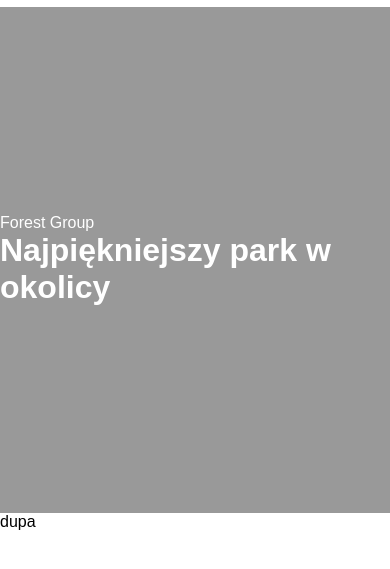
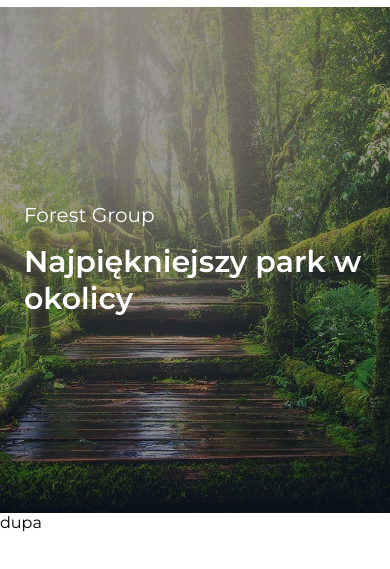
Before and after one commit to belie369/forest, a website: page index.html in a window 390 px wide. Shown: the part 83-652 px from the top of the page. Drawn offline with Linux system fonts and the light colour scheme.

Commit message:
Styles for header on mobile; Changed font family; Added graphics for header

```diff
--- a/index.html
+++ b/index.html
@@ -12,7 +12,9 @@
     <meta property="og:url" content="https://forest.pl">
     <script defer="" src="./dist/js/script.min.js"></script>
     <link rel="ico" href="./">
-    <link href="https://fonts.googleapis.com/css2?family=Open+Sans:wght@300;700&display=swap" rel="stylesheet">
+    <link rel="preconnect" href="https://fonts.googleapis.com">
+<link rel="preconnect" href="https://fonts.gstatic.com" crossorigin>
+<link href="https://fonts.googleapis.com/css2?family=Montserrat:wght@400;600&display=swap" rel="stylesheet">
     <link rel="stylesheet" href="./dist/css/main.min.css">
     <title>Forest Group - Najpiękniejszy park</title>
 </head>
--- a/src/sass/main.scss
+++ b/src/sass/main.scss
@@ -16,7 +16,7 @@ html {
 body {
 	display: flex;
 	flex-direction: column;
-	font-family: 'Open Sans', sans-serif;
+	font-family: 'Montserrat', sans-serif;
 	font-size: 1.6rem;
 	background-color: #fff;
 	height: auto;
@@ -83,3 +83,48 @@ a {
 	transform: translateX(0);
 	opacity: 1;
 }
+
+//HEADER
+
+.header {
+	position: relative;
+	margin-top: 90px;
+	height: 100%;
+	max-height: 600px;
+	background-image: url('../img/header-small.jpg');
+	background-position: 50% 50%;
+	background-size: cover;
+	z-index: 0;
+	// overflow: auto;
+
+	&:before {
+		content: '';
+		position: absolute;
+		top: 0;
+		left: 0;
+		width: 100%;
+		height: 100%;
+		background-color: rgba(0, 0, 0, 0.4);
+		z-index: -1;
+	}
+
+	&__text {
+		display: flex;
+		justify-content: center;
+		align-items: start;
+		flex-direction: column;
+		height: 60vh;
+		padding: 1.5em;
+		color: #fff;
+		z-index: 10;
+
+		h1 {
+			font-size: 3rem;
+		}
+
+		p {
+			margin-bottom: 0.8em;
+			font-size: 2rem;
+		}
+	}
+}
```
Also changed, not shown: dist/css/main.min.css, dist/img/header-big.jpg (added), dist/img/header-small.jpg (added), src/img/header-big.jpg (added), src/img/header-small.jpg (added), 1 other file.
